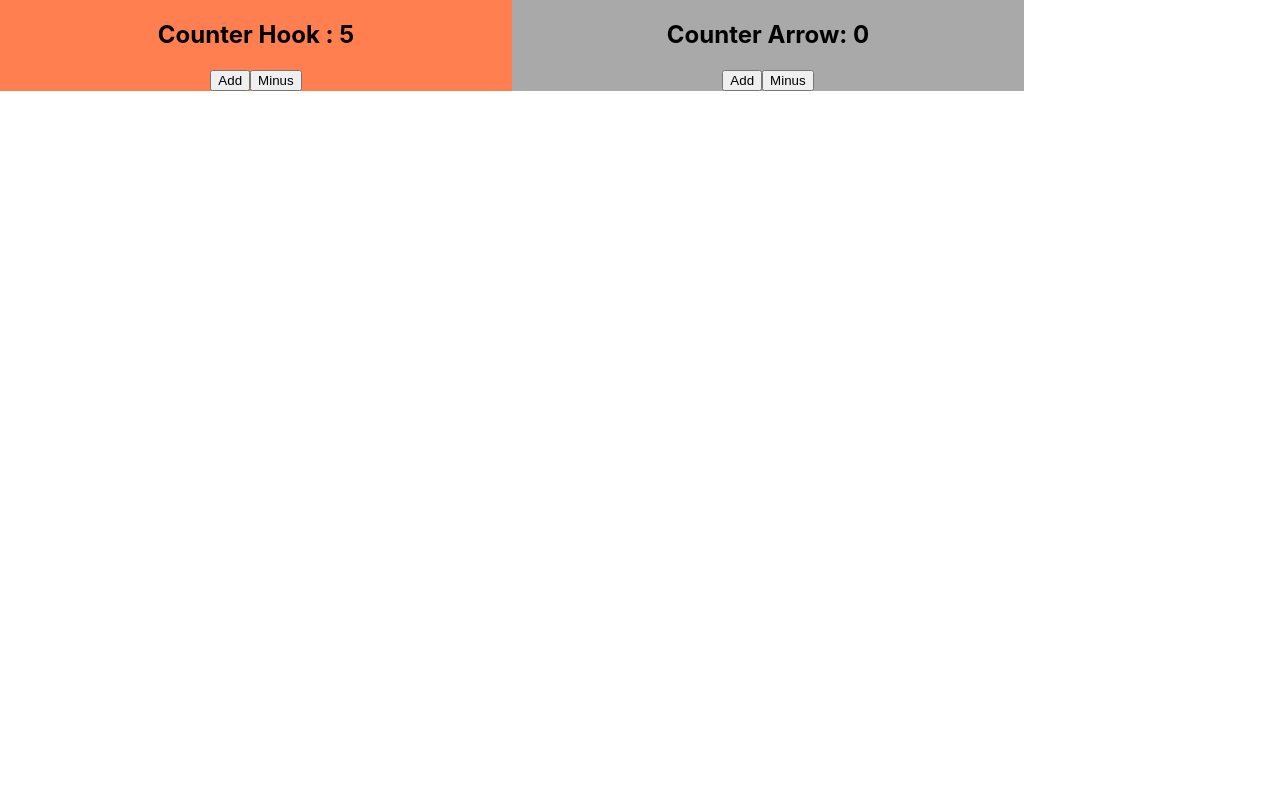
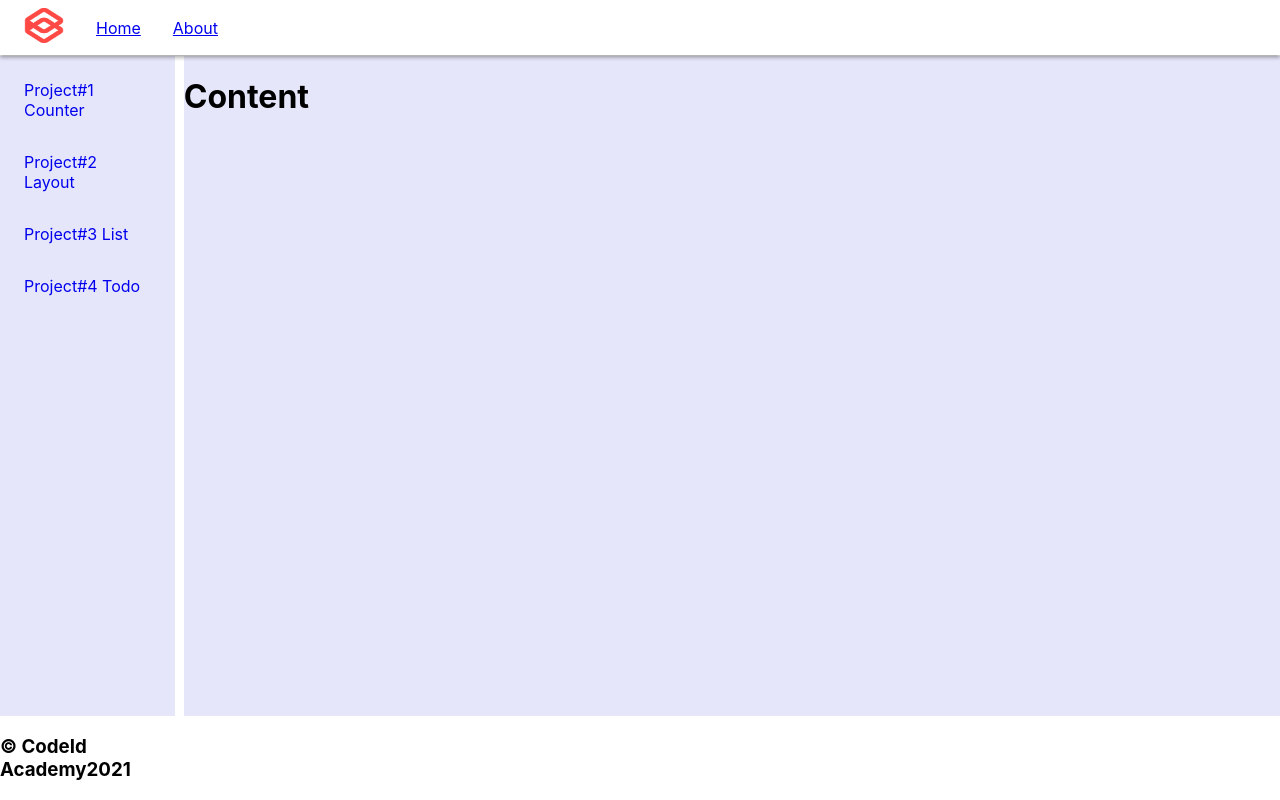
Before and after one commit to andri2621/01-reactjs-fundmental, a React (Create React App) app: page / in a window 1280 px wide. Built offline with nearby package versions, Linux system fonts and the light colour scheme.

Commit message:
init layout

```diff
--- a/src/App.js
+++ b/src/App.js
@@ -4,14 +4,11 @@ import './styles/styles.css';
 import Counter from './components/Counter'
 import CounterArrow from './components/CounterArrow'
 import CounterHook from './components/CounterHook'
+import MainLayout from './containers/MainLayout'
 
 function App() {
   return (
-    <div className="flex-page">
-      <div className="hook"><CounterHook/></div>
-      <div className="arrow"><CounterArrow/></div>
-
-    </div>
+    <MainLayout></MainLayout>
   );
 }
 
--- /dev/null
+++ b/src/containers/MainLayout.css
@@ -0,0 +1,98 @@
+.container{
+    display:grid;
+    grid-template-areas:
+    "header header"
+    "side content"
+    "footer footer";
+    height: 100vh;
+    grid-template-columns: 1fr 6fr;
+    grid-template-rows: auto 1fr auto;
+    grid-gap: 1px;
+}
+
+
+/* start nav-top area*/
+.nav-top{
+    grid-area: header;
+    background: #ffffff;
+    box-shadow: 0 1px 5px 0 rgba(0, 0, 0, .2), 0 3px 4px 0 rgba(0, 0, 0, .12), 0 2px 4px 0 rgba(0, 0, 0, .14);
+    z-index: 5001;
+    position: sticky;
+    top:0;
+}
+
+.nav-top ul{
+    display: flex;
+    align-items: center;
+    list-style: none;
+    padding: .5em;
+    margin: 0;
+}
+
+.nav-top li{
+    margin: 0 1em;
+}
+
+.nav-top ul li img{
+    height: 35px;
+    width: 40px;
+}
+
+.nav-top-logo {
+	margin-right: 15vh;
+}
+
+.nav-top-logo{
+    max-width: 128rem;
+    margin-right: 110vh;
+}
+.nav-top-img{
+    height: 65px;
+    width: 140px;
+}
+
+.nav-top-link{
+    margin:0 1em;
+    text-decoration-line: none;
+}
+
+/* start nav-side area*/
+
+.nav-side{
+    grid-area: side;
+	background-color: #e6e6fa;
+    margin-right: 0.5rem;
+	position: sticky;
+	top: 10px;
+}
+
+.nav-side ul{
+    display:flex;
+    flex-direction: column;
+    list-style:none;
+    padding: .5em;
+    margin:0;
+  }
+
+  .nav-side ul li{
+      margin: 1em 1em;
+  }
+
+  .nav-side ul li a{
+    text-decoration-line: none;
+  }
+
+  .nav-side-link {
+      margin: .5em 1em;
+      text-decoration-line: none;
+  }
+
+  /* end nav-side area*/
+
+  .main-content{
+    grid-area: content;
+    width: 100%;
+    margin: 0;
+    background-color: #e6e6fa;
+    display: flex;
+}
--- /dev/null
+++ b/src/containers/MainLayout.js
@@ -0,0 +1,40 @@
+import React from 'react';
+import './MainLayout.css';
+
+const MainLayout = () => {
+    return (
+        <div className="container">
+            <div className="nav-top">
+                <ul>
+                    <li className="logo"><a><img src="./assets/images/codeid.png" /></a></li>
+                    <li><a href="/home">Home</a></li>
+                    <li><a href="/about">About</a></li>
+                </ul>
+            </div>
+
+            <div className="nav-side">
+                <ul>
+                    <li><a href="/counter">Project#1 Counter</a></li>
+                    <li><a href="/layout">Project#2 Layout</a></li>
+                    <li><a href="/list">Project#3 List</a></li>
+                    <li><a href="/todo">Project#4 Todo</a></li>
+                </ul>
+            </div>
+
+            <div className="main-content">
+                <h1>Content</h1>
+            </div>
+
+            <div className="footer">
+                <h3>&copy; CodeId Academy
+                {(new Date()).getFullYear()}
+                </h3>
+            </div>
+
+
+
+        </div>
+    )
+}
+
+export default MainLayout;
```
Also changed, not shown: public/assets/images/codeid.png (added).
